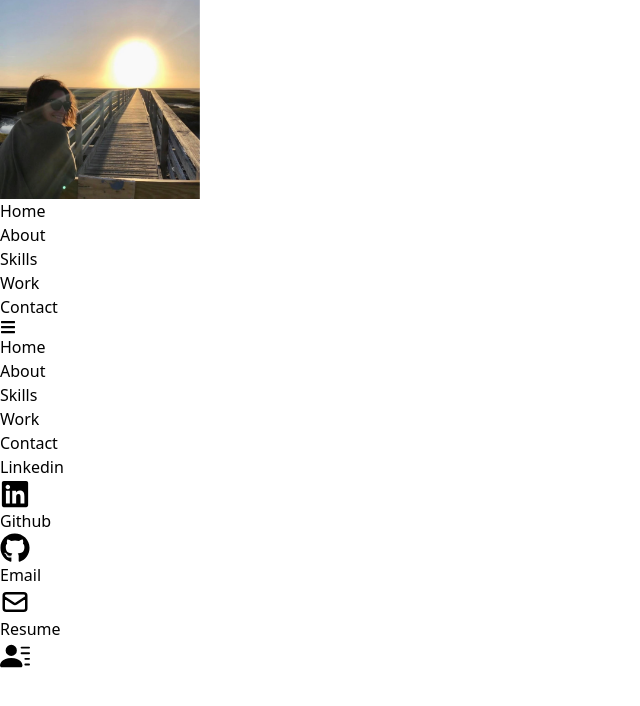
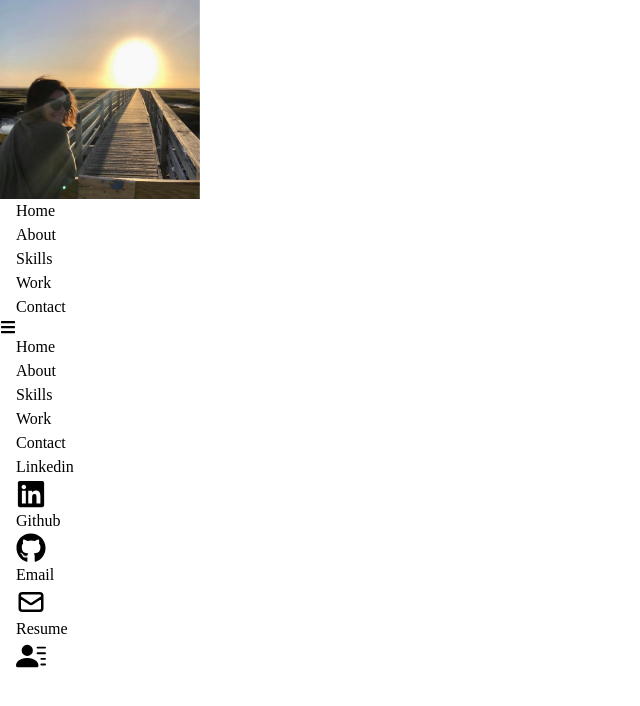
Before and after one commit to abethel912/new_portfolio, a React (Create React App) app: page / in a window 1280 px wide. Shown: the top 706 px of the page, without its empty margins (0-640 px from the left). Built offline with nearby package versions, Linux system fonts and the light colour scheme.

Commit message:
Styling added to index.css

```diff
--- a/src/index.css
+++ b/src/index.css
@@ -1,3 +1,29 @@
 @tailwind base;
 @tailwind components;
 @tailwind utilities;
+
+@import url('https://fonts.googleapis.com/css2?family=Source+Sans+Pro:ital,wght@0,200;0,300;0,400;1,300&family=Ysabeau&display=swap');
+
+@layer base {
+  body {
+    @apply font-[Ysabeau];
+  }
+
+  li {
+    @apply px-4;
+    @apply cursor-pointer
+  }
+}
+
+.content-div {
+  background-repeat: no-repeat;
+  background-size: cover;
+  background-position: center;
+  height: 250px;
+}
+
+.content-div:hover {
+  background-image: linear-gradient(to right,
+      rgba(112, 157, 255, 0.8),
+      hsla(242, 74%, 61%, 0.8)) !important;
+}
```
